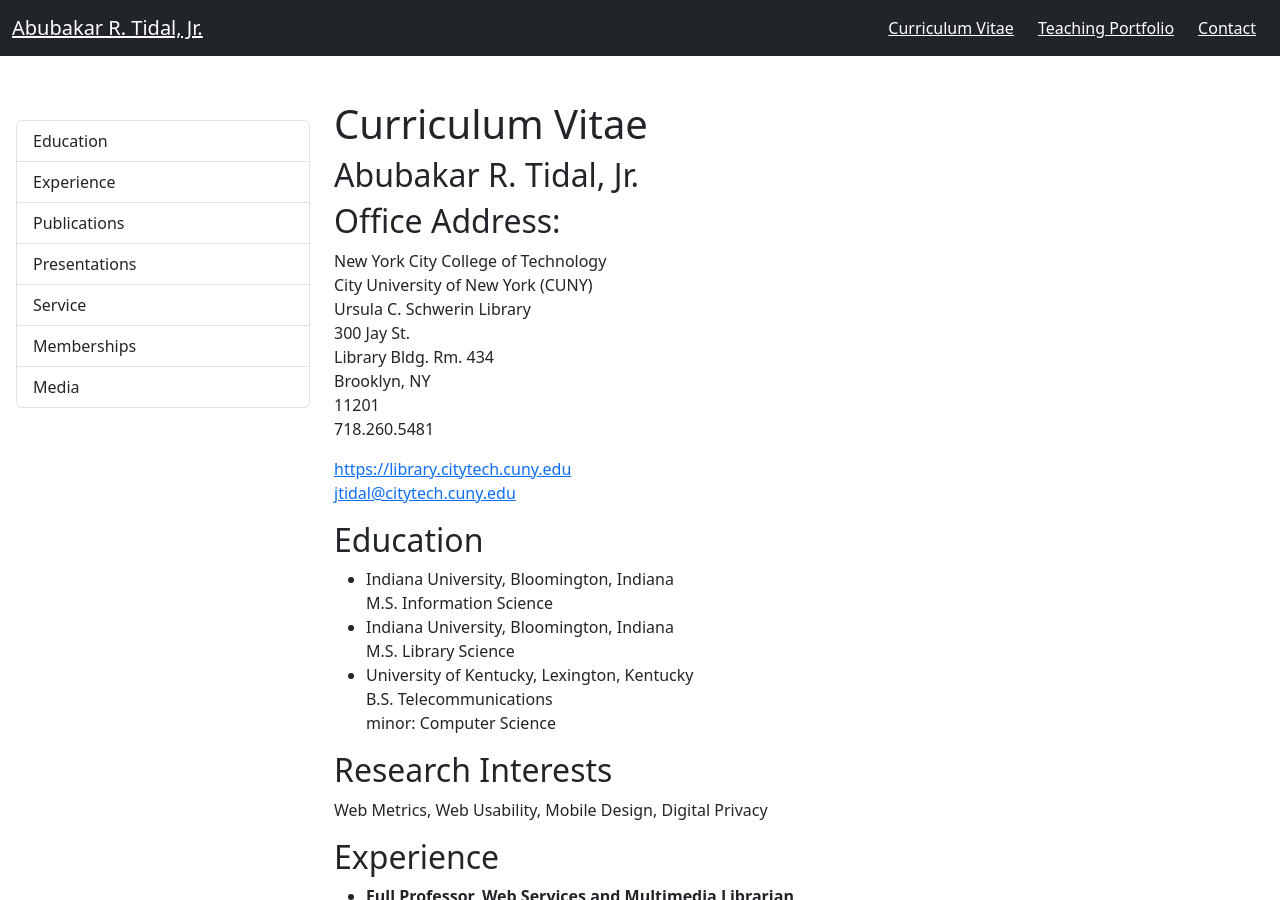
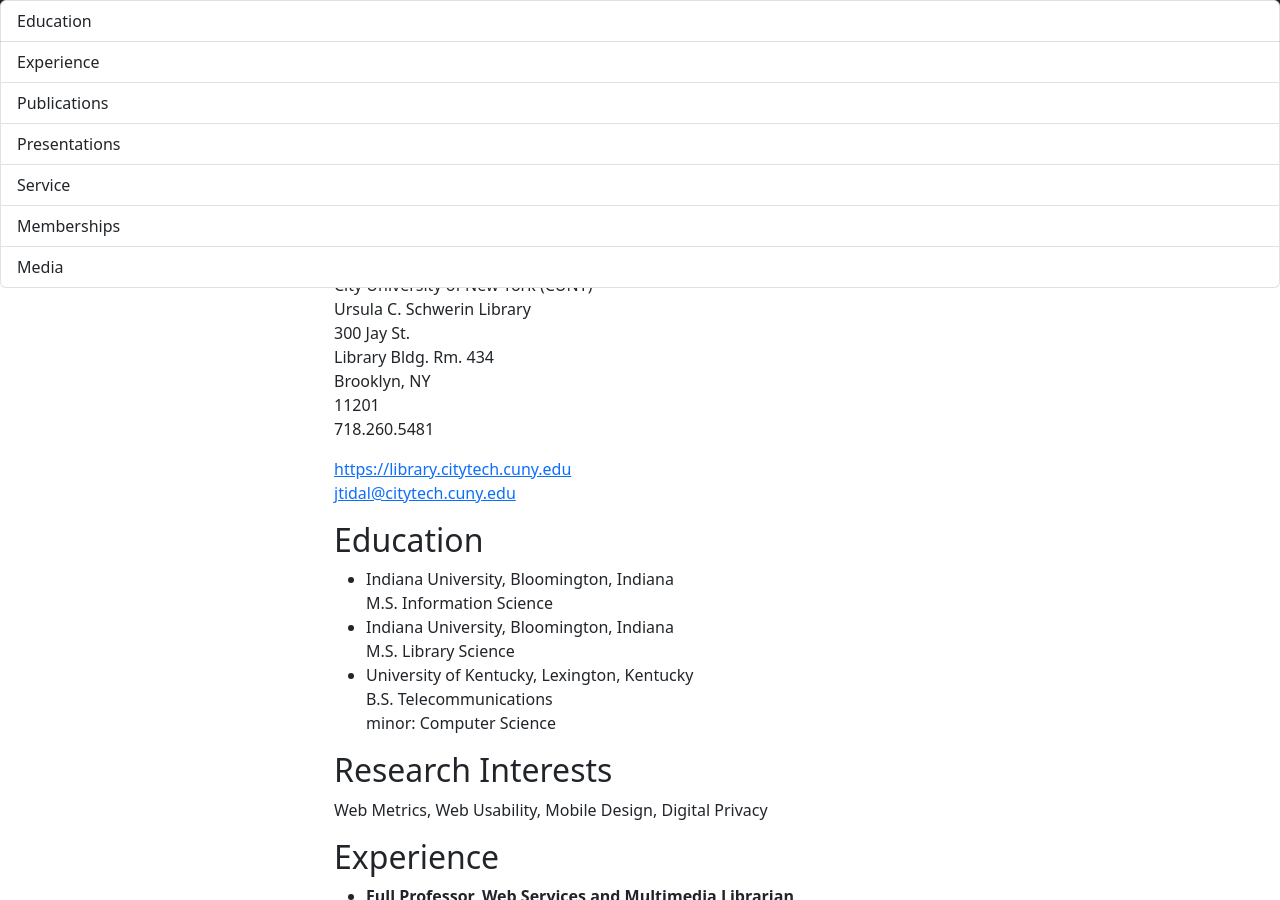
Before and after one commit to KentuckyFriedTofu/KentuckyFriedTofu.github.io, a Jekyll site: the page built from cv.html, in a window 1280 px wide and 900 px high. Built offline with Jekyll 4.4.1, drawn with Linux system fonts in a browser that asks for light colours.

Commit message:
Update cv.html

```diff
--- a/cv.html
+++ b/cv.html
@@ -4,7 +4,7 @@ title: Abubakar R. Tidal, Jr. - Curriculum Vitae
 ---
 <div class="row">
   <div class="col-sm-12 col-md-3 col-lg-3" style="padding-top:10px; margin-top: 10px;">
-    <div id="in-pageNav" class="list-group sticky-top">
+    <div id="in-pageNav" class="list-group fixed-top">
       <a class="list-group-item list-group-item-action" href="#edu">Education</a>
       <a class="list-group-item list-group-item-action" href="#xp">Experience</a>
       <a class="list-group-item list-group-item-action" href="#pub">Publications</a>
```
